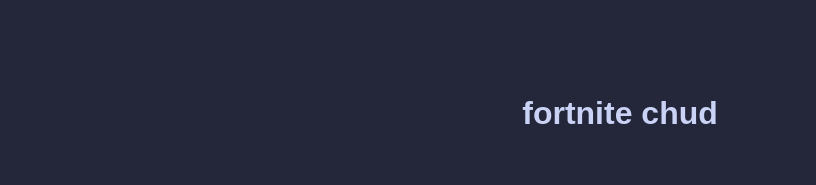
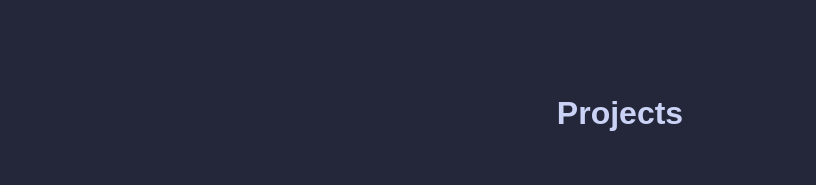
Before and after one commit to refrogerator/refrogerator.github.io, a plain HTML site: page index.html in a window 1280 px wide. Shown: the top 185 px of the page, without its empty margins (20-836 px from the left). Drawn offline with Linux system fonts and the light colour scheme.

Commit message:
changed title

```diff
--- a/index.html
+++ b/index.html
@@ -4,7 +4,7 @@
   <meta charset="utf-8" />
   <meta name="generator" content="pandoc" />
   <meta name="viewport" content="width=device-width, initial-scale=1.0, user-scalable=yes" />
-  <title>fortnite chud</title>
+  <title>Projects</title>
   <style>
     html {
       color: #1a1a1a;
@@ -174,7 +174,7 @@
 </head>
 <body>
 <header id="title-block-header">
-<h1 class="title">fortnite chud</h1>
+<h1 class="title">Projects</h1>
 </header>
 <h1 id="rust-projects"><span id="rust"></span>Rust Projects</h1>
 <a href="https://github.com/refrogerator/space"><div class="sapphire box">
```
Also changed, not shown: 1 other file.
